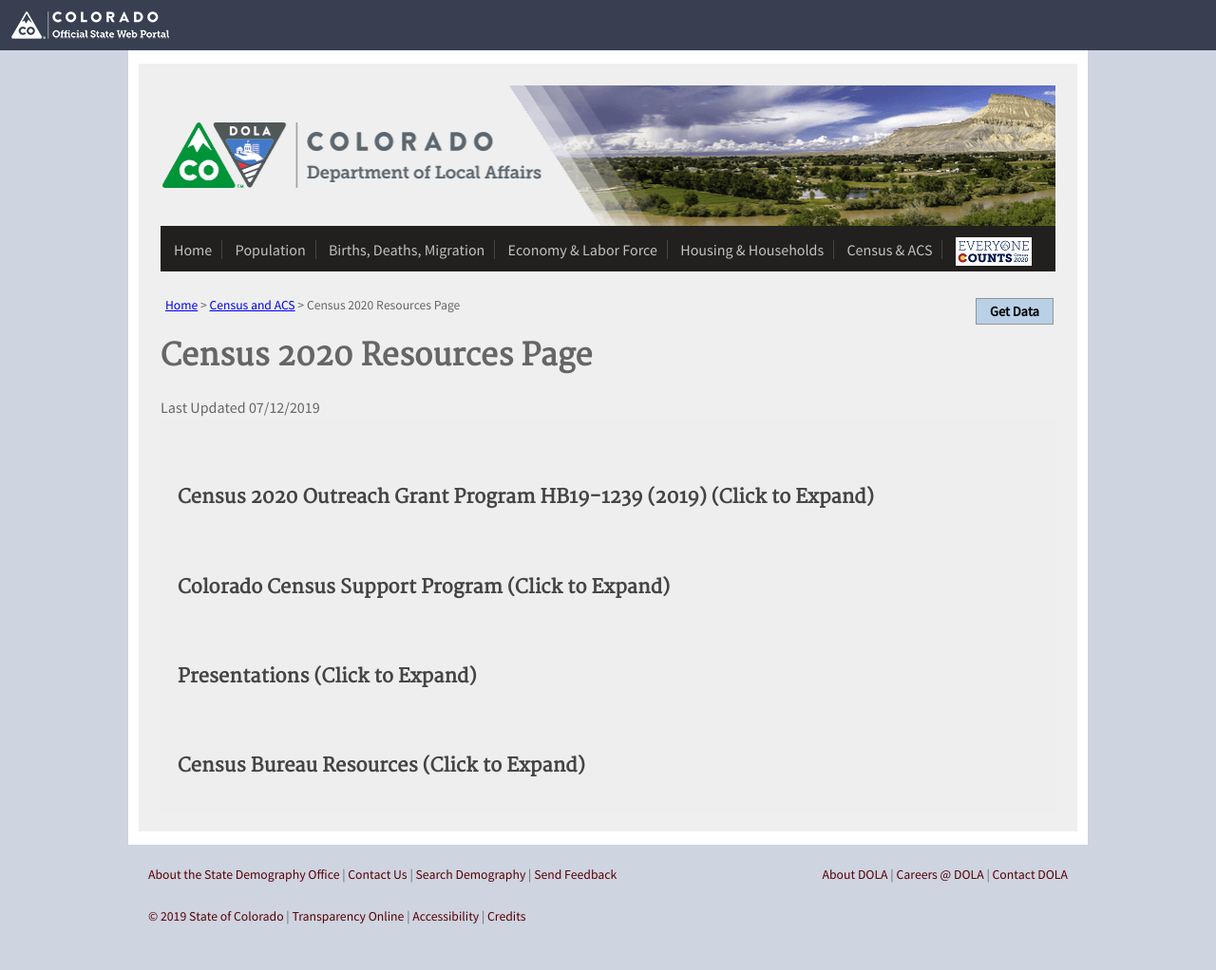
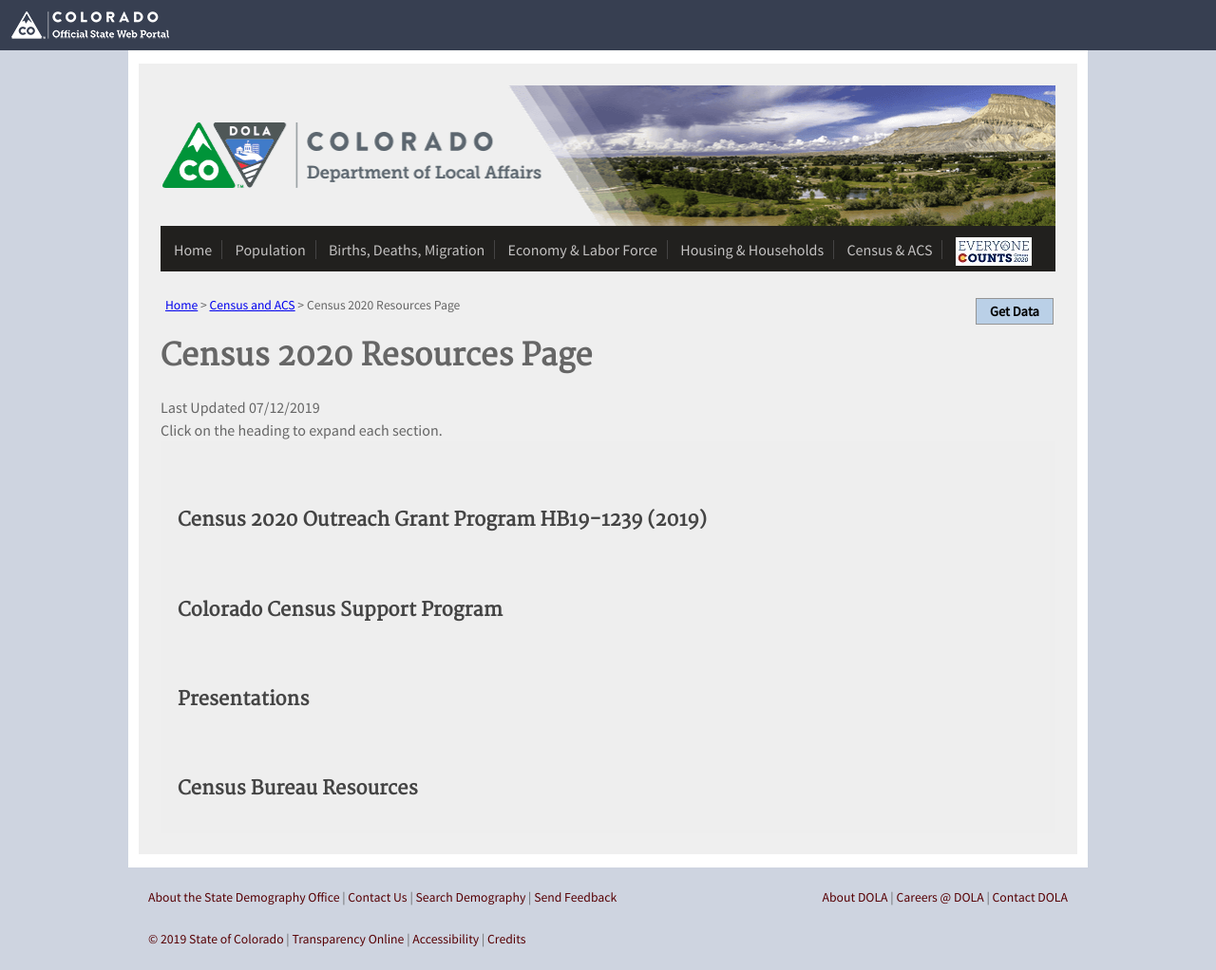
Before and after one commit to TBleess/Website_New, a Jekyll site: the page built from pages/5_CensusACS/2020-resources.html, in a window 1280 px wide. Shown: the whole page at 95% size. Built offline with Jekyll 4.4.1, drawn with Linux system fonts in a browser that asks for light colours; before the commit the page ends 998 px from its top, so only the background shows below that.

Commit message:
Add files via upload

```diff
--- a/pages/5_CensusACS/2020-resources.html
+++ b/pages/5_CensusACS/2020-resources.html
@@ -43,12 +43,13 @@
 </head>
 <h1>Census 2020 Resources Page</h1>
 
-Last Updated 07/12/2019
+Last Updated 07/12/2019<br>
+Click on the heading to expand each section.<br>
 
  <button class="accordion"></button>
   <div class="panel">
   </div>
-<button class="accordion"><h2>Census 2020 Outreach Grant Program HB19-1239 (2019)  (Click to Expand)</h2></button>
+<button class="accordion"><h2>Census 2020 Outreach Grant Program HB19-1239 (2019)</h2></button>
 <div class="panel">
 <p> Census 2020 Outreach Grant Program HB19-1239 (2019)</p>
 <p>$6,000,000 in grant funds to support outreach to Hard to Count populations (see Section 2.g of HB19-1239).</p>
@@ -68,7 +69,7 @@
 </ul>
 </div>
 
-<button class="accordion"><h2>Colorado Census Support Program (Click to Expand)</h2></button>
+<button class="accordion"><h2>Colorado Census Support Program</h2></button>
 <div class="panel">
 <h3>Colorado Census Support Program</h3>
 <p>Census Promotional Materials from the State Demography Office</p>
@@ -76,7 +77,7 @@
 Applications and program information will posted by August 15<br><br>
 Please contact Adam Bickford at <a href="mailto:adam.bickford@state.co.us">adam.bickford@state.co.us</a> if you have questions.
 </div>
-<button class="accordion"><h2>Presentations  (Click to Expand)</h2></button>
+<button class="accordion"><h2>Presentations</h2></button>
 <div class="panel">
 Presentations discussing key issues regarding the 2020 Census.<br>
 <h3>Presentation to the Colorado Association of Funders  July 10, 2010</h3>
@@ -87,7 +88,7 @@
 <a href="https://drive.google.com/open?id=10xvMqVVlkMPD25DJ0I9yxoiPONsgLJS1" target="_blank">Reaching Hard to Count Populations</a><br>
 </div>
 
-<button class="accordion"><h2>Census Bureau Resources (Click to Expand)</h2></button>
+<button class="accordion"><h2>Census Bureau Resources</h2></button>
 <div class="panel">
 <h3>Detailed Census Operational Plans</h3>
 <p>The Census Bureau published detailed plans documenting all of its operations. The Operational Plans cover multiple subjects including plans for Service Based Enumeration (which will produce counts for people exteriencing homelessness),
```
